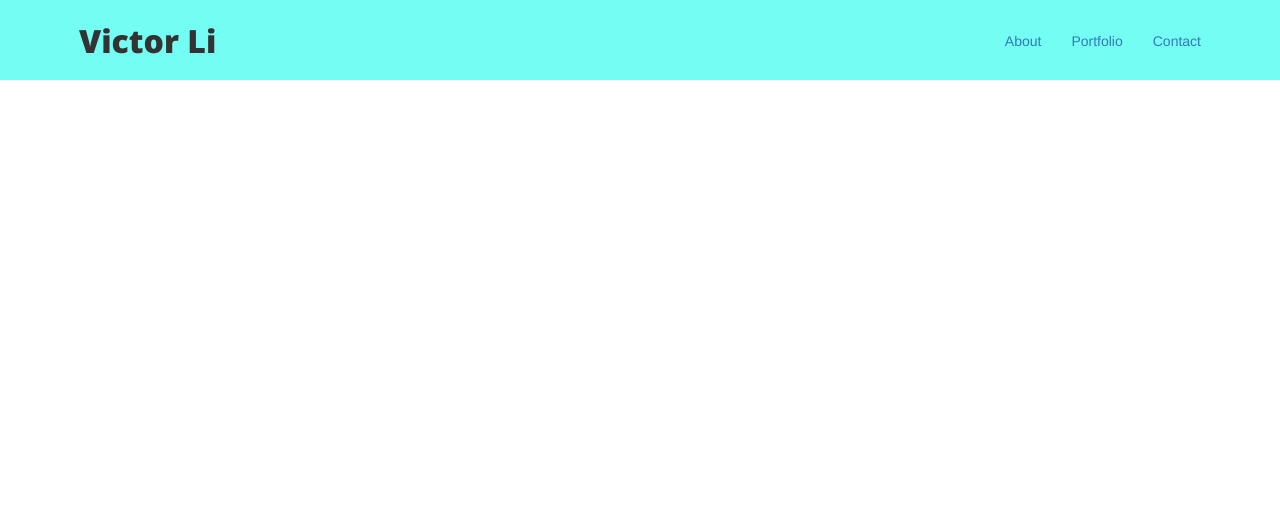
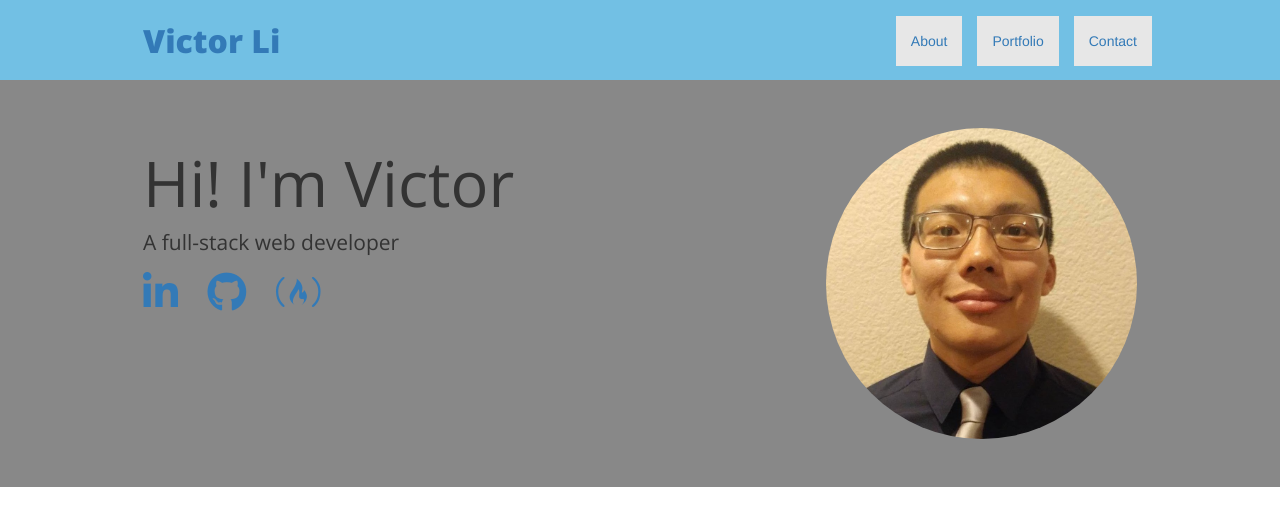
Before and after one commit to Li-Victor/Personal-Portfolio-Webpage, a plain HTML site: page index.html in a window 1280 px wide. Drawn offline with nearby package versions, Linux system fonts and the light colour scheme.

Commit message:
finished with the main of portfolio

```diff
--- a/index.html
+++ b/index.html
@@ -5,7 +5,7 @@
         <title>Personal Portfolio Webpage</title>
 			<meta name="viewport" content="width=device-width, initial-scale=1">
         <link rel="stylesheet" href="https://maxcdn.bootstrapcdn.com/bootstrap/3.3.7/css/bootstrap.min.css" integrity="sha384-BVYiiSIFeK1dGmJRAkycuHAHRg32OmUcww7on3RYdg4Va+PmSTsz/K68vbdEjh4u" crossorigin="anonymous">
-		<link href="https://fonts.googleapis.com/css?family=Open+Sans:400,800" rel="stylesheet">
+        <link rel="stylesheet" href="https://opensource.keycdn.com/fontawesome/4.7.0/font-awesome.min.css" integrity="sha384-dNpIIXE8U05kAbPhy3G1cz+yZmTzA6CY8Vg/u2L9xRnHjJiAK76m2BIEaSEV+/aU" crossorigin="anonymous">        <link href="https://fonts.googleapis.com/css?family=Open+Sans:400,800" rel="stylesheet">
 
         <script src="https://ajax.googleapis.com/ajax/libs/jquery/3.1.1/jquery.min.js"></script>
         <script src="https://maxcdn.bootstrapcdn.com/bootstrap/3.3.7/js/bootstrap.min.js" integrity="sha384-Tc5IQib027qvyjSMfHjOMaLkfuWVxZxUPnCJA7l2mCWNIpG9mGCD8wGNIcPD7Txa" crossorigin="anonymous"></script>
@@ -19,26 +19,52 @@
 		<div class="container-fluid">
 			<div class="navbar-header">
 
-                <button type="button" class="navbar-toggle collapsed" data-toggle="collapse" data-target="#bs-example-navbar-collapse-1" aria-expanded="false">    				<span class="sr-only">Toggle navigation</span>
+                <button type="button" class="navbar-toggle collapsed" data-toggle="collapse" data-target="#navbar-collapsing" aria-expanded="false">
+                    <span class="sr-only">Toggle navigation</span>
     				<span class="icon-bar"></span>
     				<span class="icon-bar"></span>
     				<span class="icon-bar"></span>
 				</button>
 
-				<div class="navbar-brand">Victor Li</div>
+				<a class="navbar-brand" href="#">Victor Li</a>
 
 			</div>
 
-			<div class="collapse navbar-collapse" id="bs-example-navbar-collapse-1">
+			<div class="collapse navbar-collapse" id="navbar-collapsing">
 				<ul class="nav navbar-nav navbar-right">
 				    <li class="active"><a href="#">About</a></li>
     				<li><a href="#">Portfolio</a></li>
     				<li><a href="#">Contact</a></li>
 				</ul>
 			</div>
+		</div>
+	</nav> <!-- navbar -->
 
-		</div>
-	</nav>
+    <main class="container-fluid">
+        <div class="jumbotron">
+            <div class="container">
+                <div class="row">
+                    <div class="col-md-8">
+                        <h1>Hi! I'm Victor</h1>
+                        <p>
+                            A full-stack web developer
+                        </p>
+                        <a href="https://www.linkedin.com/in/victor-li" target="_blank"><i class="fa fa-linkedin" aria-hidden="true"></i></a>
+                        <a href="https://github.com/Li-Victor" target="_blank"><i class="fa fa-github" aria-hidden="true"></i></a>
+                        <a href="https://www.freecodecamp.com/li-victor" target="_blank"><i class="fa fa-free-code-camp" aria-hidden="true"></i></a>
+                    </div> <!-- col-xs-8 -->
+
+                    <div class="col-md-4">
+                        <img src="./headshot.jpg" alt="headshot of Victor Li" class="img-circle img-responsive">
+                    </div>
+
+                </div> <!-- row -->
+
+            </div> <!-- container -->
+        </div> <!-- jumbotron -->
+    </main> <!-- container-fluid main -->
+
+
 
     </body>
 </html>
--- a/style.css
+++ b/style.css
@@ -1,8 +1,15 @@
+body {
+	padding-top: 10vh;
+}
+
+h1,h2,h3,h4,h5,h6,p {
+	font-family: 'Open Sans', sans-serif;
+}
 
 .navbar {
-	background-color: #74FDF2;
+	background-color: #72C0E4;
 	height: 10vh;
-	padding: 2vh 5vw 2.5vh 5vw;
+	padding: 2vh 10vw 2.5vh 10vw;
 }
 
 .navbar .container-fluid .navbar-header button {
@@ -12,6 +19,7 @@
 .navbar .container-fluid .navbar-header .icon-bar {
 	background-color: red;
 }
+
 .navbar-brand {
 	margin: auto;
 	font-family: 'Open Sans', sans-serif;
@@ -19,6 +27,25 @@
 	font-size: 32px;
 }
 
-ul{
-	background-color: #74FDF2;
+li {
+	background-color: #E7E7E7;
+	margin-left: 15px;
 }
+
+main.container-fluid {
+	padding: 0;
+}
+
+main.container-fluid .jumbotron {
+	border-radius: 0px;
+	background-color: #888888;
+	text-align: left;
+	padding-left: 10vw;
+	padding-right: 10vw;
+}
+
+.jumbotron .container .row .col-md-8 > a i {
+	border-radius: 50%;
+	font-size: 5vh;
+	margin-right: 2vw;
+}
```
Also changed, not shown: headshot.jpg (added).
